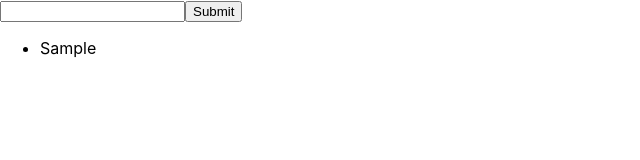
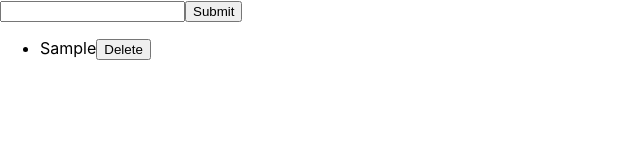
Before and after one commit to jos3duardo/iniciando-com-react, a React (Create React App) app: page / in a window 1280 px wide. Both pictures are taken after typing "Sample" into the empty fields and a click on the button "Submit". Shown: the top 160 px of the page, without its empty margins (0-640 px from the left). Built offline with nearby package versions, Linux system fonts and the light colour scheme.

Commit message:
adcionando botão de delete para iten da lista

```diff
--- a/src/Events.js
+++ b/src/Events.js
@@ -8,8 +8,9 @@ class Events extends Component{
             data: []
         }
 
-        this.updateInputName = this.updateInputName.bind(this)
-        this.clickEvent = this.clickEvent.bind(this)
+        this.updateInputName    = this.updateInputName.bind(this)
+        this.clickEvent         = this.clickEvent.bind(this)
+        this.deleteEvent        = this.deleteEvent.bind(this)
     }
 
     updateInputName(e){
@@ -23,13 +24,26 @@ class Events extends Component{
          return this.setState({
             name: ''
         })
+    }
 
+    deleteEvent(item){
+        const newState = this.state.data
+        if (newState.indexOf(item) > -1){
+            newState.splice(newState.indexOf(item),1)
+
+            this.setState({
+                data:newState
+            })
+        }
     }
 
     render(){
         const { data } = this.state
         const itens = data.map((item) => {
-            return <li key={item}> {item.toString()}</li>
+            return  <li key={item}>
+                        {item.toString()}
+                         <button type="button" onClick={this.deleteEvent.bind(this,item)}>Delete</button>
+                    </li>
         })
 
         return (
```
